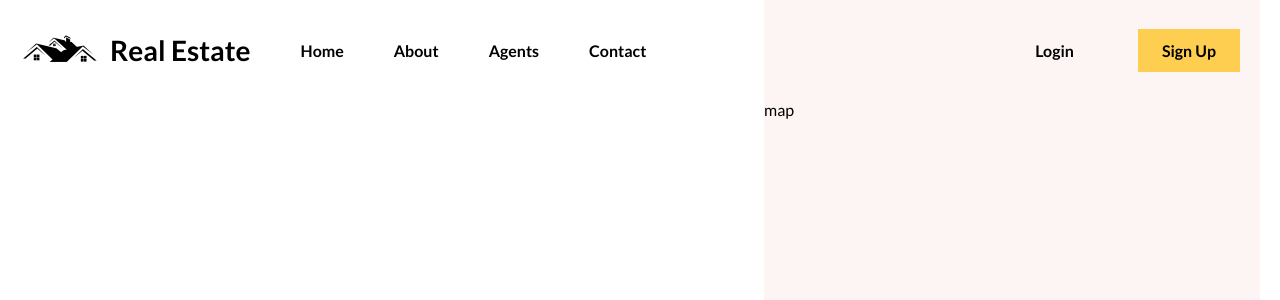
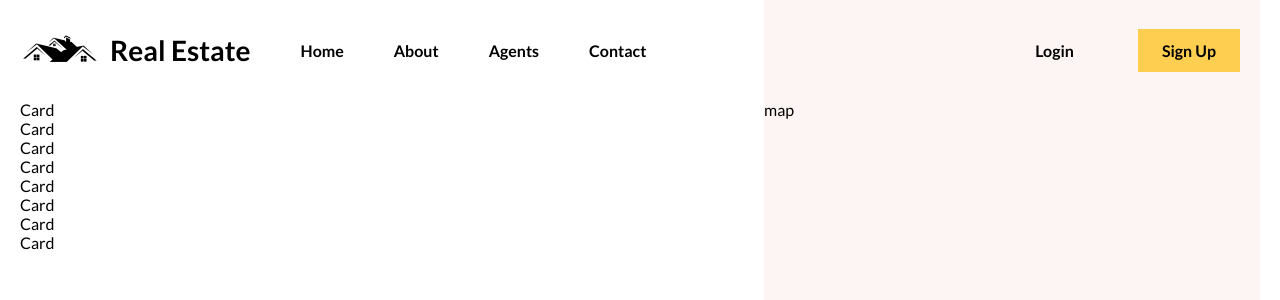
Before and after one commit to pain-arch/React_real_estate_client, a React (Vite) app: page /list in a window 1280 px wide. Shown: the top 300 px of the page. Built offline with nearby package versions, Linux system fonts and the light colour scheme.

Commit message:
Create Card and Filter components  and add them to listPage.jsx

```diff
--- /dev/null
+++ b/src/components/card/card.jsx
@@ -0,0 +1,9 @@
+import './card.scss'
+
+function Card(){
+  return (
+    <div className='card'>Card</div>
+  )
+}
+
+export default Card
--- /dev/null
+++ b/src/components/filter/filter.jsx
@@ -0,0 +1,11 @@
+import './filter.scss'
+
+function Filter(){
+  return (
+    <div className='filter'>
+
+    </div>
+  )
+}
+
+export default Filter
--- a/src/routes/listPage/listPage.jsx
+++ b/src/routes/listPage/listPage.jsx
@@ -1,3 +1,5 @@
+import Card from "../../components/card/card";
+import Filter from "../../components/filter/filter";
 import { listData } from "../../lib/dummyData";
 import "./listPage.scss";
 
@@ -8,7 +10,10 @@ function ListPage() {
     <div className="listPage">
       <div className="listContainer">
         <div className="wrapper">
-
+          <Filter />
+          {data.map(item => (
+              <Card key={item.id} data={item} />
+            ))}
         </div>
       </div>
       <div className="mapContainer">map</div>
```
Also changed, not shown: src/components/card/card.scss (added), src/components/filter/filter.scss (added).
